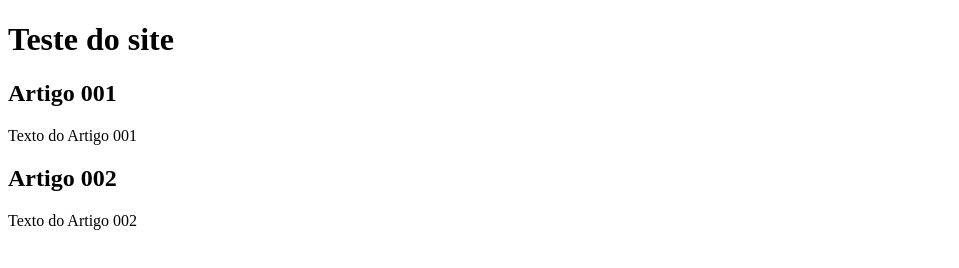
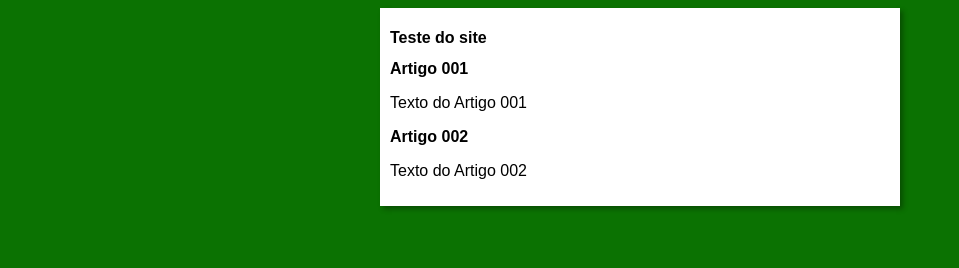
Before and after one commit to PedroRSouza0/HTML-CSS, a plain HTML site: page Front/index.html in a window 1280 px wide. Shown: the whole page, without its empty margins (0-959 px from the left). Drawn offline with Linux system fonts and the light colour scheme.

Commit message:
i've started the design

```diff
--- /dev/null
+++ b/Front/estilos/style.css
@@ -0,0 +1,16 @@
+* {
+    font-family: Arial, Helvetica, sans-serif;
+    font-size: 16px;
+}
+
+body {
+    background-color: rgb(11, 114, 2);
+}
+
+main {
+    background-color: white;
+    width: 500px;
+    margin: auto;
+    padding: 10px;
+    box-shadow: 3px 3px 5px rgba(0, 0, 0, 0.322);
+}
--- a/Front/index.html
+++ b/Front/index.html
@@ -4,6 +4,7 @@
     <meta charset="UTF-8">
     <meta name="viewport" content="width=device-width, initial-scale=1.0">
     <title>Teste</title>
+    <link rel="stylesheet" href="estilos/style.css">
 </head>
 <body>
     <main>
```
